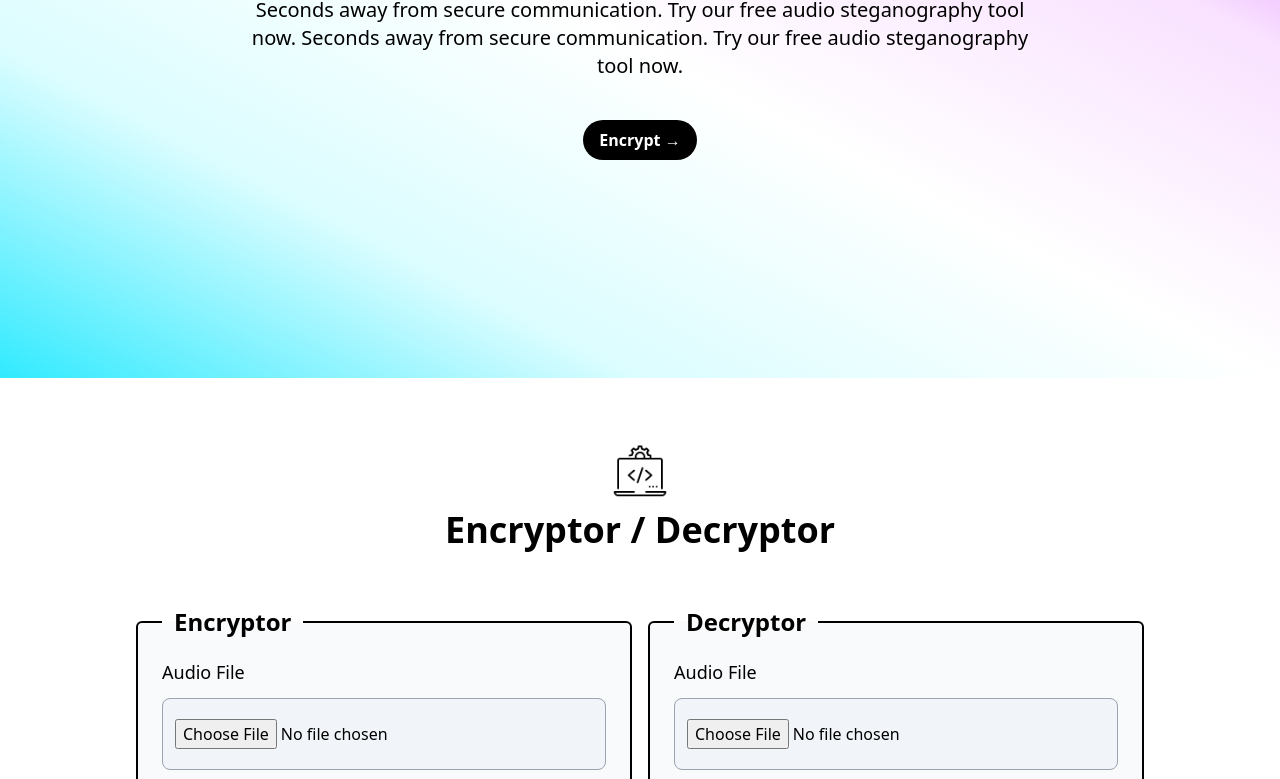
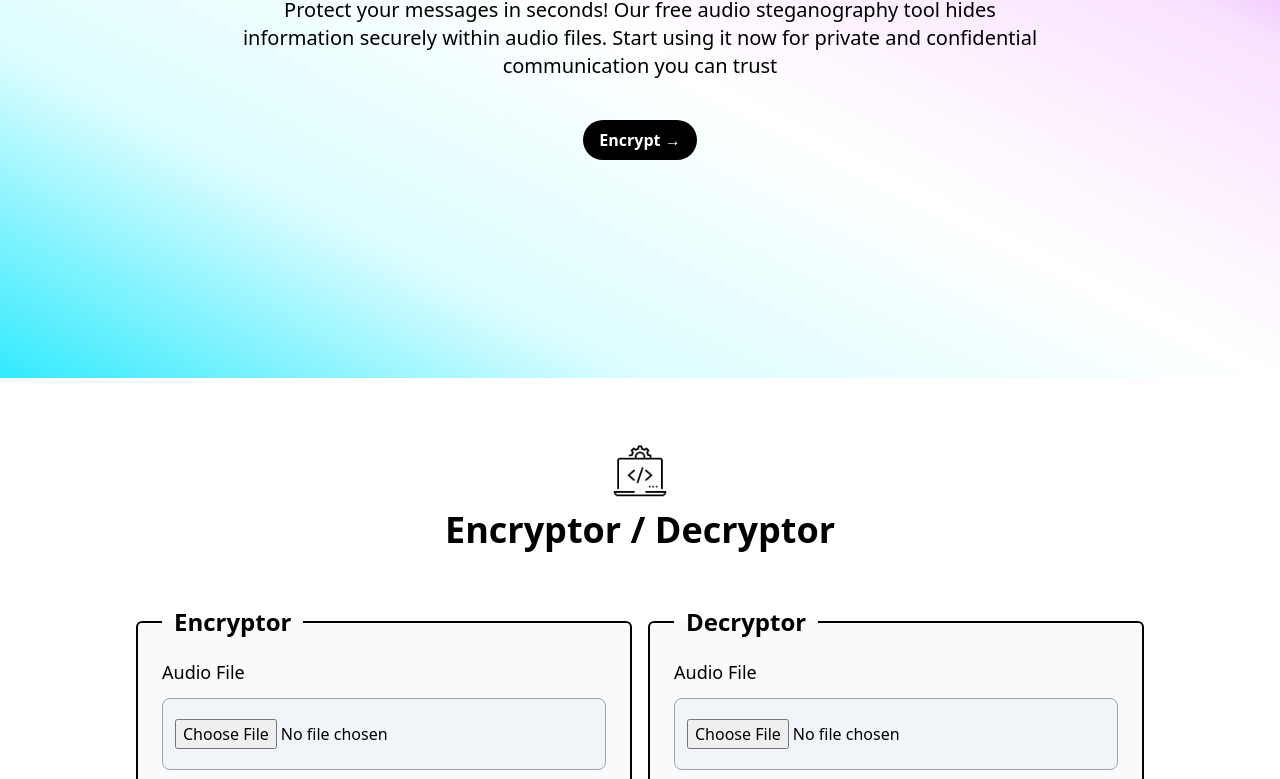
Before and after one commit to vishnurchityala/audio_stegnographer, a website: page index.html in a window 1280 px wide. Shown: the part 282-1061 px from the top of the page. Drawn offline with Linux system fonts and the light colour scheme.

Commit message:
Update index.html

```diff
--- a/index.html
+++ b/index.html
@@ -22,7 +22,7 @@
         <div class="hero-text-container">
             <h1 class="hero-heading">Audio</h1>
             <h1 class="hero-heading">Stegnography</h1>
-            <p class="hero-subtext">Seconds away from secure communication. Try our free audio steganography tool now. Seconds away from secure communication. Try our free audio steganography tool now.</p>
+            <p class="hero-subtext">Protect your messages in seconds! Our free audio steganography tool hides information securely within audio files. Start using it now for private and confidential communication you can trust</p>
             <a href="#toolSection"><button class="hero-button"> Encrypt → </button></a>
         </div>
     </section>
```
